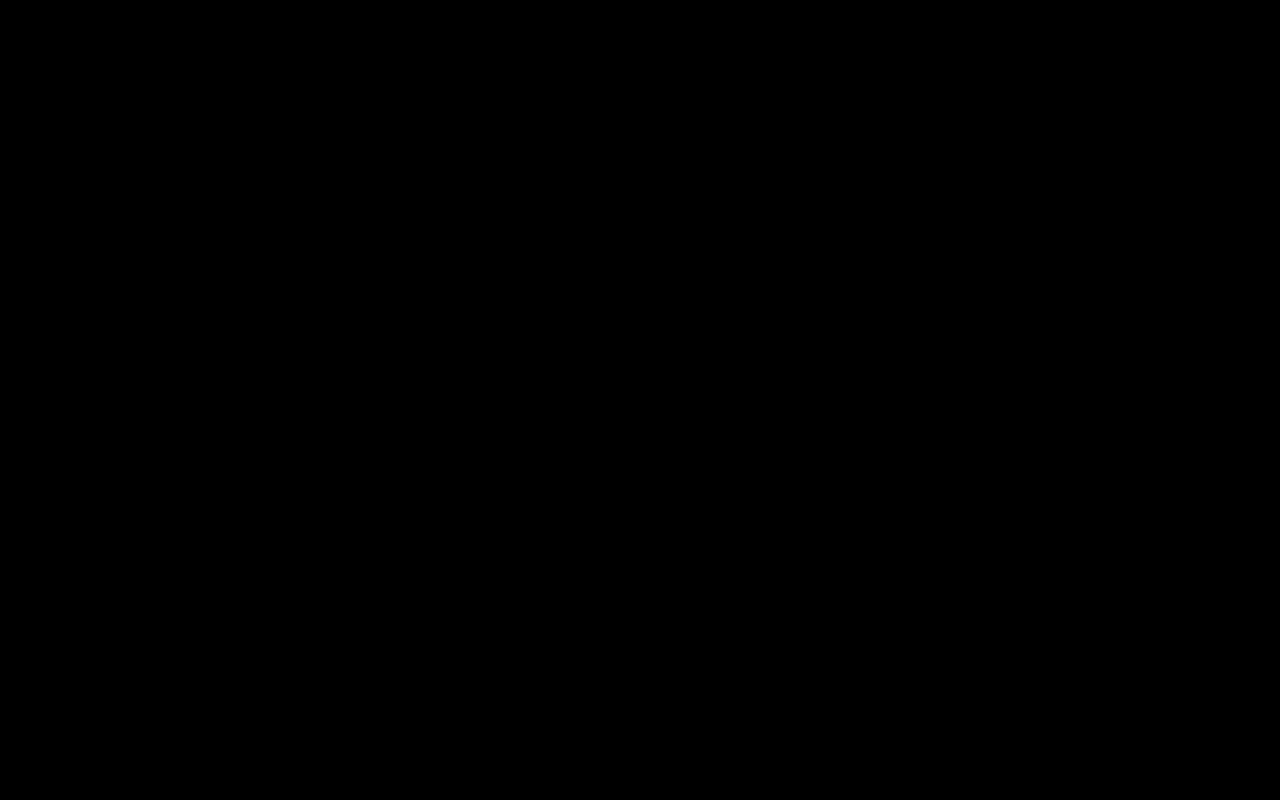
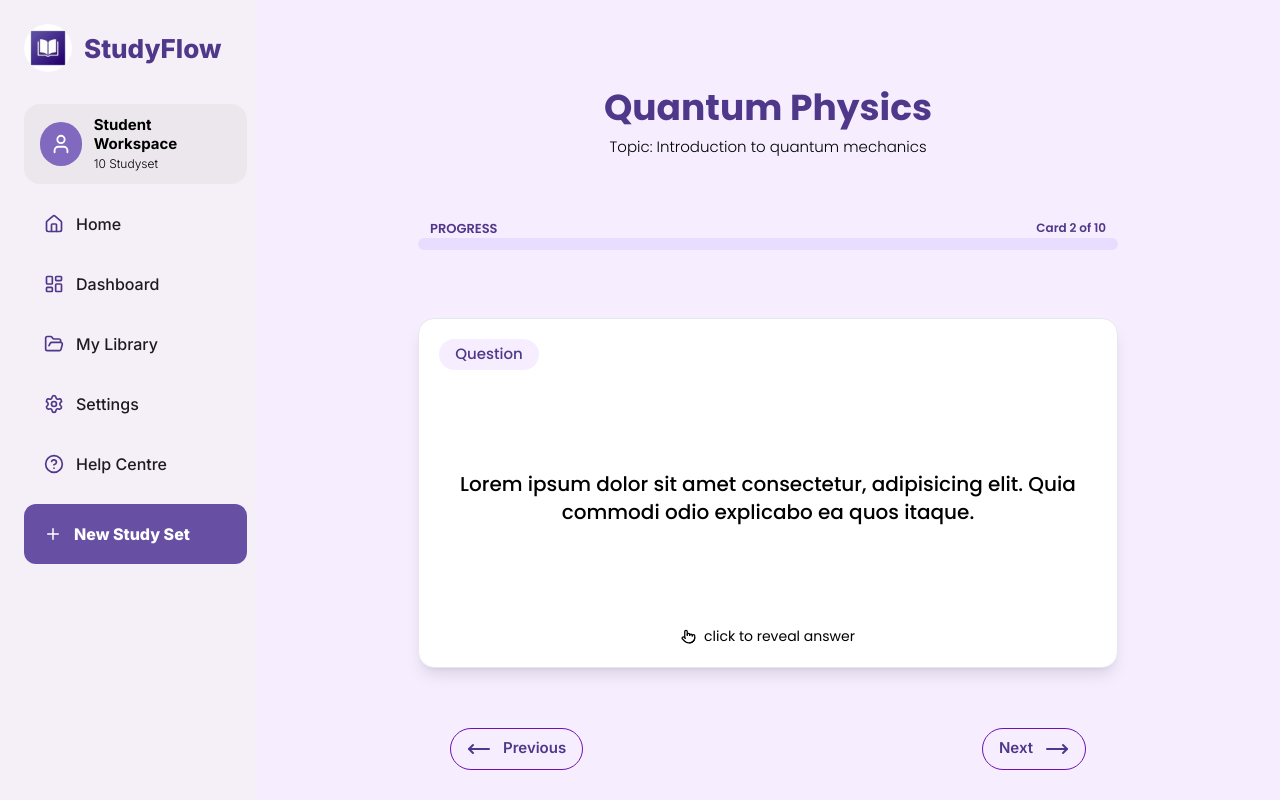
Before and after one commit to omkar-2225/StudyFlow-react, a React (Vite) app: page /flashcards in a window 1280 px wide. Before the commit this address had no page. Built offline with nearby package versions, Linux system fonts and the light colour scheme.

Commit message:
Flashcard viewer page done

```diff
--- /dev/null
+++ b/src/StudyFlowComp/Flashcard/Flashcard.jsx
@@ -0,0 +1,42 @@
+import { MoveLeft, MoveRight, Pointer } from 'lucide-react'
+import React from 'react'
+
+function Flashcard() {
+  return (
+    <div className='flex flex-col justify-center items-center -mt-10 font-pop'>
+        <h1 className='text-4xl font-bold mb-2 text-[#4F378A]'>Quantum Physics</h1>
+        <span className='font-light text-[15px] mb-15'>Topic: Introduction to quantum mechanics</span>
+
+        {/* progress bar */}
+        <div className='mb-12'>
+            <span className='text-[13px] font-semibold flex flex-row justify-between px-3 text-[#4F378A]'>PROGRESS <span className='text-[12px]'>Card 2 of 10</span></span>
+            <div className=' w-175 h-3 overflow-hidden rounded-full bg-[#E9DDFF] mb-5'></div>
+        </div>
+
+        {/* flashcards */}
+        <div className='flex flex-col bg-white w-175 h-87.5 p-5 rounded-2xl shadow-lg hover:shadow-purple-200 hover:scale-102 duration-300 border-gray-200 border hover:border-purple-800 mb-15'>
+
+            <span className='w-25 justify-center text-center bg-[#F6EEFF] text-[#4F378A] px-2 py-1 rounded-full text-[15px] font-medium'>Question</span>
+
+            <div className="flex-1 flex items-center justify-center">
+                <p className="text-center text-xl mx-2 font-medium">Lorem ipsum dolor sit amet consectetur, adipisicing elit. Quia commodi odio explicabo ea quos itaque.</p>
+            </div>
+
+            <span className='gap-2 text-[14px] flex flex-row justify-center items-center cursor-pointer hover:text-[#4F378A] hover:font-semibold'> <Pointer size={15}/> click to reveal answer</span>
+        </div>
+
+        {/* forward, previous buttons */}
+        <div className='w-175 flex flex-row gap-4 justify-between px-8'>
+
+            <button className='group border border-purple-800 rounded-full px-4 py-2 font-sans flex gap-3 justify-center text-[#4F378A] font-semibold text-[15px] hover:bg-[#4F378A] hover:text-white duration-300 transition-all'><MoveLeft size={20} className="w-6 h-6 group-hover:text-white group-hover:scale-110 transition-all duration-300 cursor-pointer text-[#4F378A]" /> Previous</button>
+
+            <button className='group border border-purple-800 rounded-full px-4 py-2 font-sans flex gap-3 justify-center text-[#4F378A] font-semibold text-[15px] hover:bg-[#4F378A] hover:text-white duration-300 transition-all'>Next <MoveRight size={20} className="w-6 h-6 group-hover:text-white group-hover:scale-110 transition-all duration-300 cursor-pointer text-[#4F378A]" /></button>
+
+
+            {/* <button className='group bg-[#8069BF] rounded-full px-4 py-2 font-sans flex gap-3 justify-center text-white font-semibold text-[15px] hover:bg-[#8a72cb] hover:scale-105 hover:text-white duration-300 transition-all'>Next <MoveRight size={20} className="w-6 h-6 group-hover:text-white group-hover:scale-115 transition-all duration-300 cursor-pointer text-white" /></button> */}
+        </div>
+    </div>
+  )
+}
+
+export default Flashcard
--- a/src/main.jsx
+++ b/src/main.jsx
@@ -10,7 +10,7 @@ import Dashboard from './StudyFlowComp/Dashboard/Dashboard.jsx'
 import Library from './StudyFlowComp/Library/Library.jsx'
 import Settings from './StudyFlowComp/Settings/Settings.jsx'
 import Help from './StudyFlowComp/Help/Help.jsx'
-
+import Flashcard from './StudyFlowComp/Flashcard/Flashcard.jsx'
 
 createRoot(document.getElementById('root')).render(
   <StrictMode>
@@ -41,6 +41,10 @@ createRoot(document.getElementById('root')).render(
             <Help />
           </Layout>}/>
 
+          {/* flashcard viewer */}
+          <Route path='/flashcards' element={<Layout>
+            <Flashcard />
+          </Layout>} />
         </Routes>
     </BrowserRouter>
   </StrictMode>
```
